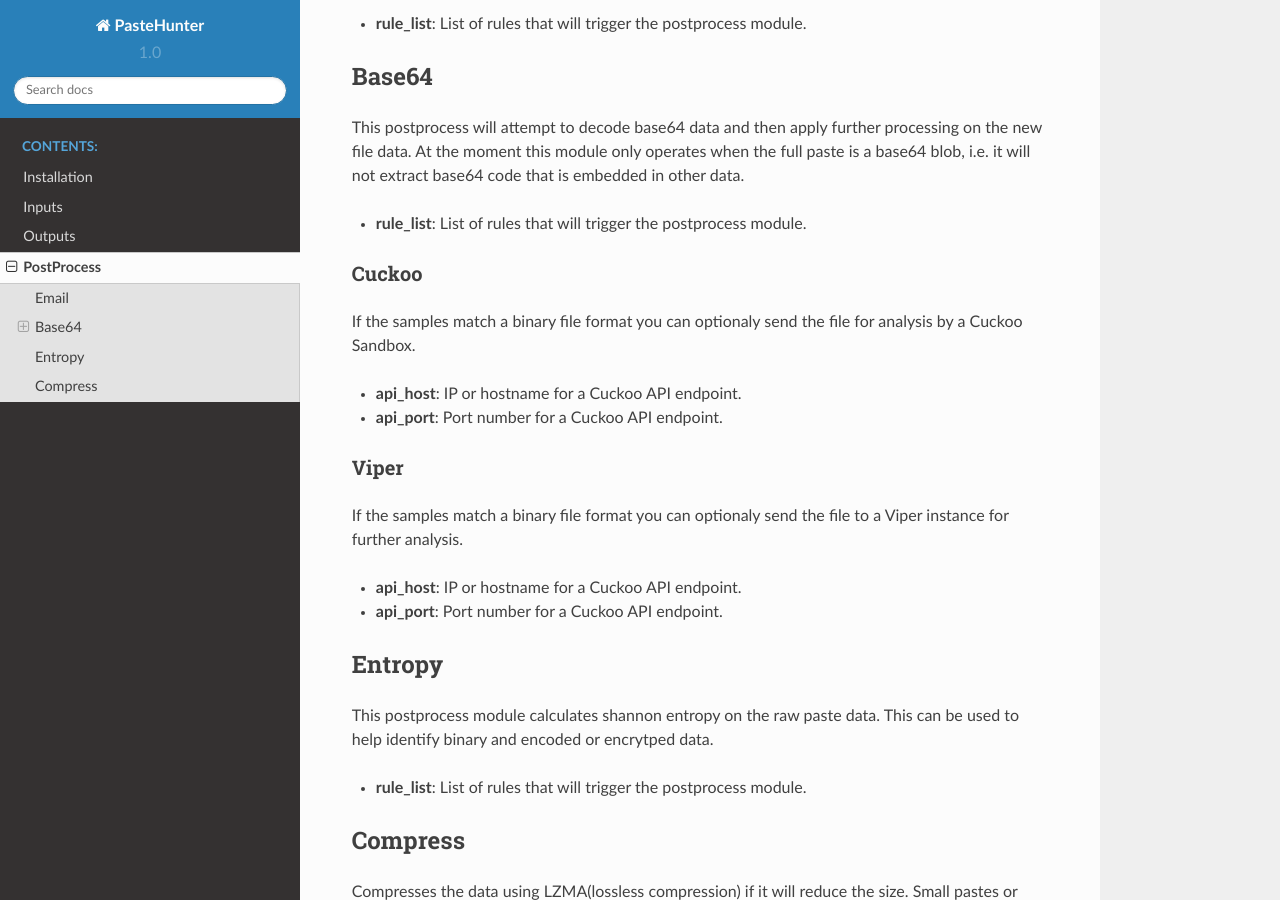
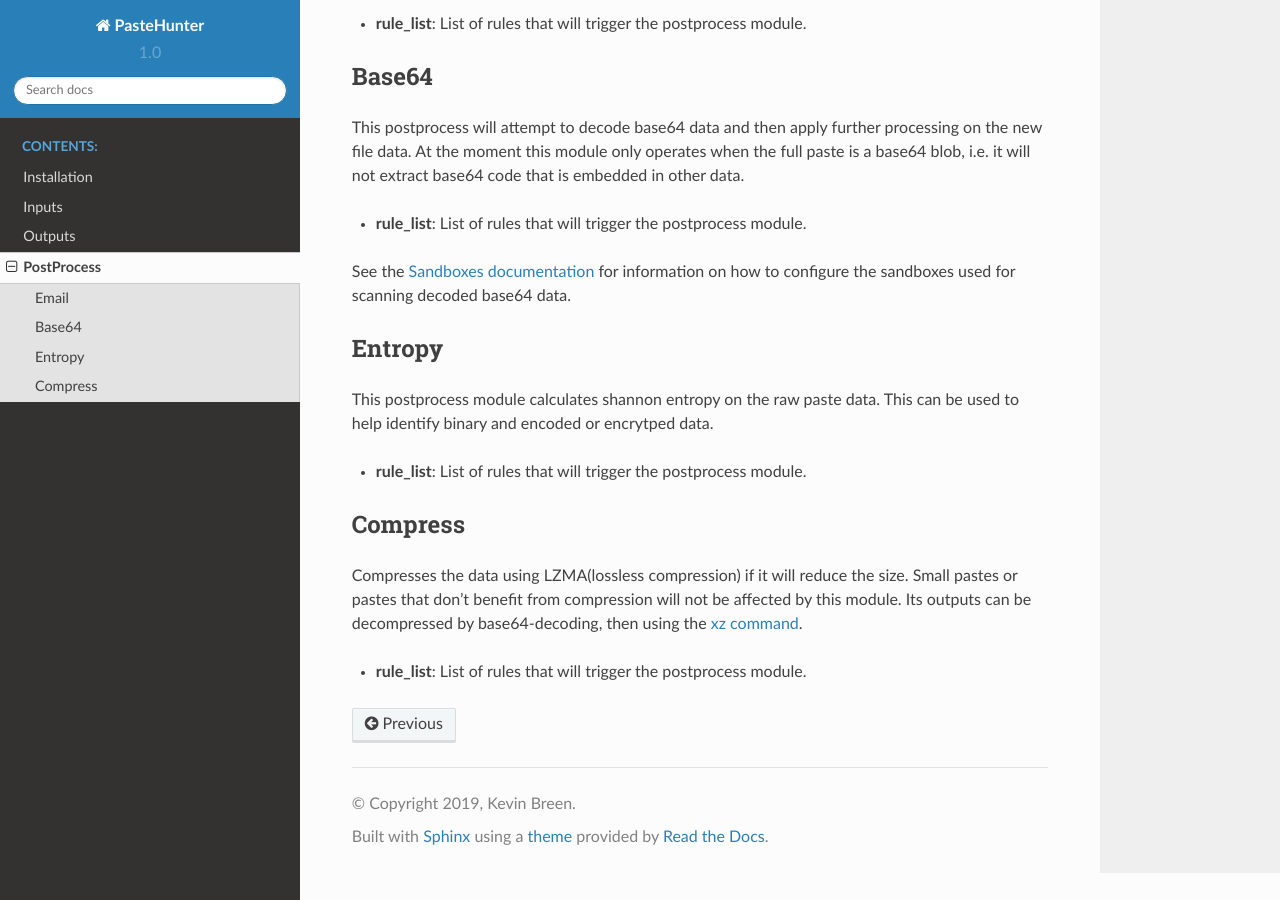
Before and after one commit to kevthehermit/PasteHunter, a Sphinx documentation site: the page built from docs/postprocess.rst, in a window 1280 px wide and 900 px high, scrolled down 588 px. Built offline with Sphinx 7.4.7 and the Read the Docs theme 2.0.0, drawn with Linux system fonts in a browser that asks for light colours.

Commit message:
Add documentation around the new sandboxes module and config

```diff
--- a/docs/postprocess.rst
+++ b/docs/postprocess.rst
@@ -29,20 +29,7 @@
 
 - **rule_list**: List of rules that will trigger the postprocess module.
 
-
-Cuckoo
-^^^^^^
-If the samples match a binary file format you can optionaly send the file for analysis by a Cuckoo Sandbox.
-
-- **api_host**: IP or hostname for a Cuckoo API endpoint.
-- **api_port**: Port number for a Cuckoo API endpoint.
-
-Viper
-^^^^^
-If the samples match a binary file format you can optionaly send the file to a Viper instance for further analysis.
-
-- **api_host**: IP or hostname for a Cuckoo API endpoint.
-- **api_port**: Port number for a Cuckoo API endpoint.
+See the `Sandboxes documentation <sandboxes.rst>`_ for information on how to configure the sandboxes used for scanning decoded base64 data.
 
 
 Entropy
```
Also changed, not shown: README.md (+5 -0 lines), docs/sandboxes.rst (added, +25 -0 lines).
